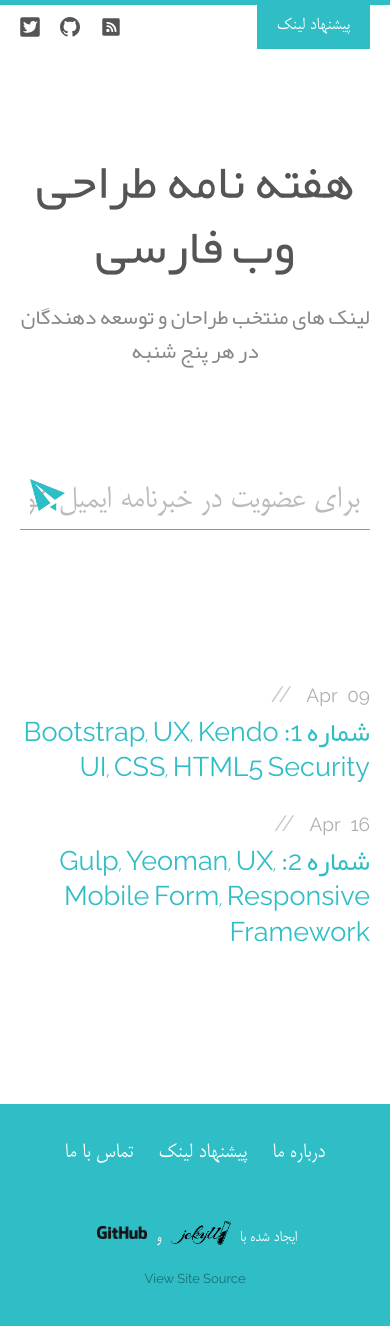
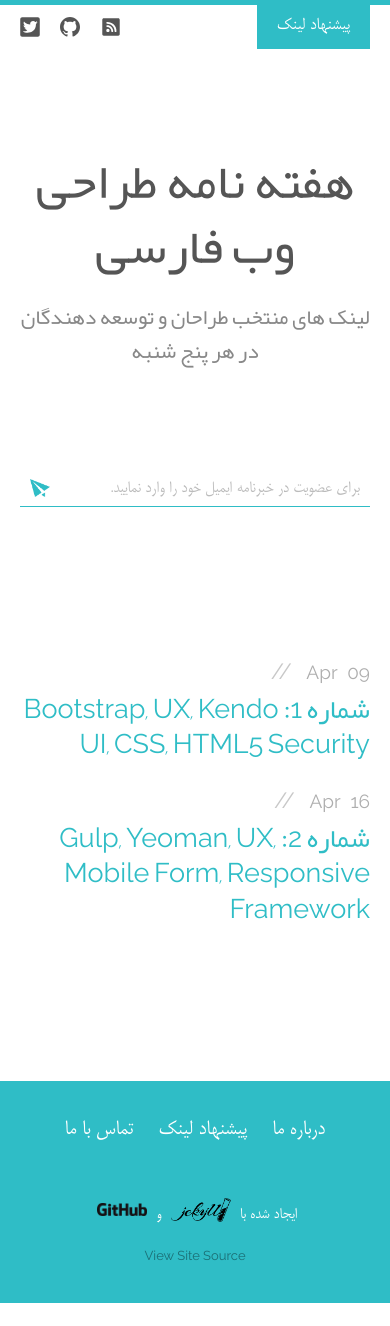
Before and after one commit to reyhoun/ui.toread, a Jekyll site: the page built from index.html, in a window 390 px wide. Built offline with Jekyll 4.4.1, drawn with Linux system fonts in a browser that asks for light colours; after the commit the page ends 1303 px from its top, so only the background shows below that.

Commit message:
Fix: Responsive: Subscribe form

```diff
--- a/_sass/app.scss
+++ b/_sass/app.scss
@@ -98,7 +98,7 @@ a {
 }
 
 .header__title {
-  font-size: 50px;
+  font-size: 75.4px;
   margin-bottom: 20px;
   line-height: 1.3;
 
@@ -112,7 +112,7 @@ a {
 }
 
 .header__subtitle {
-  font-size: 21.4px;
+  font-size: 35.4px;
   color: lighten($secondary-color, 20%);
 }
 
@@ -250,7 +250,7 @@ form {
 
   li {
     display: inline-block;
-    padding-right: 20px;
+    padding-right: 30px;
 
     &:first-child {
       padding-right: 0;
@@ -370,19 +370,40 @@ form {
 
 
 // Responsive Styles
-@media (min-width: 750px) {
+// @media (max-width: 400px) {
+//   .subscribe {
+//     form {
+//       input[type="email"] {
+//         font-size: 15px;
+//       }
+//     }
+//   }
+// }
+
+@media (max-width: 750px) {
   .header__title {
-    font-size: 75.4px;
-    // margin-bottom: 0;
+    font-size: 50px;
   }
 
   .header__subtitle {
-    font-size: 35.4px;
+    font-size: 21.4px;
+  }
+
+  .subscribe {
+    form {
+      input[type="email"] {
+        font-size: 18px;
+      }
+    }
+
+    .mail-icon {
+      width: 20px;
+    }
   }
 
   .footer__menu {
     li {
-      padding-right: 30px;
+      padding-right: 20px;
     }
   }
 }
```
